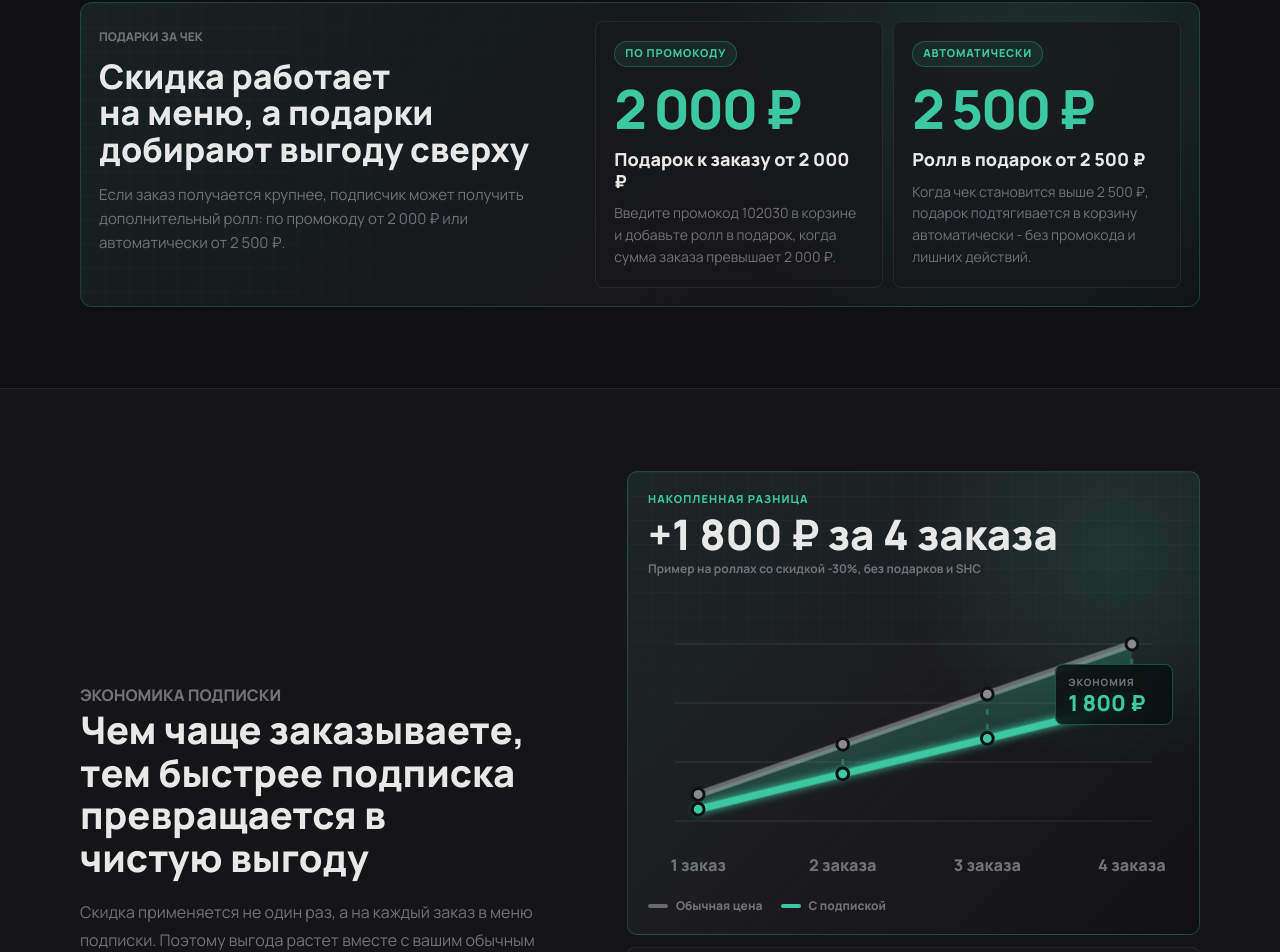
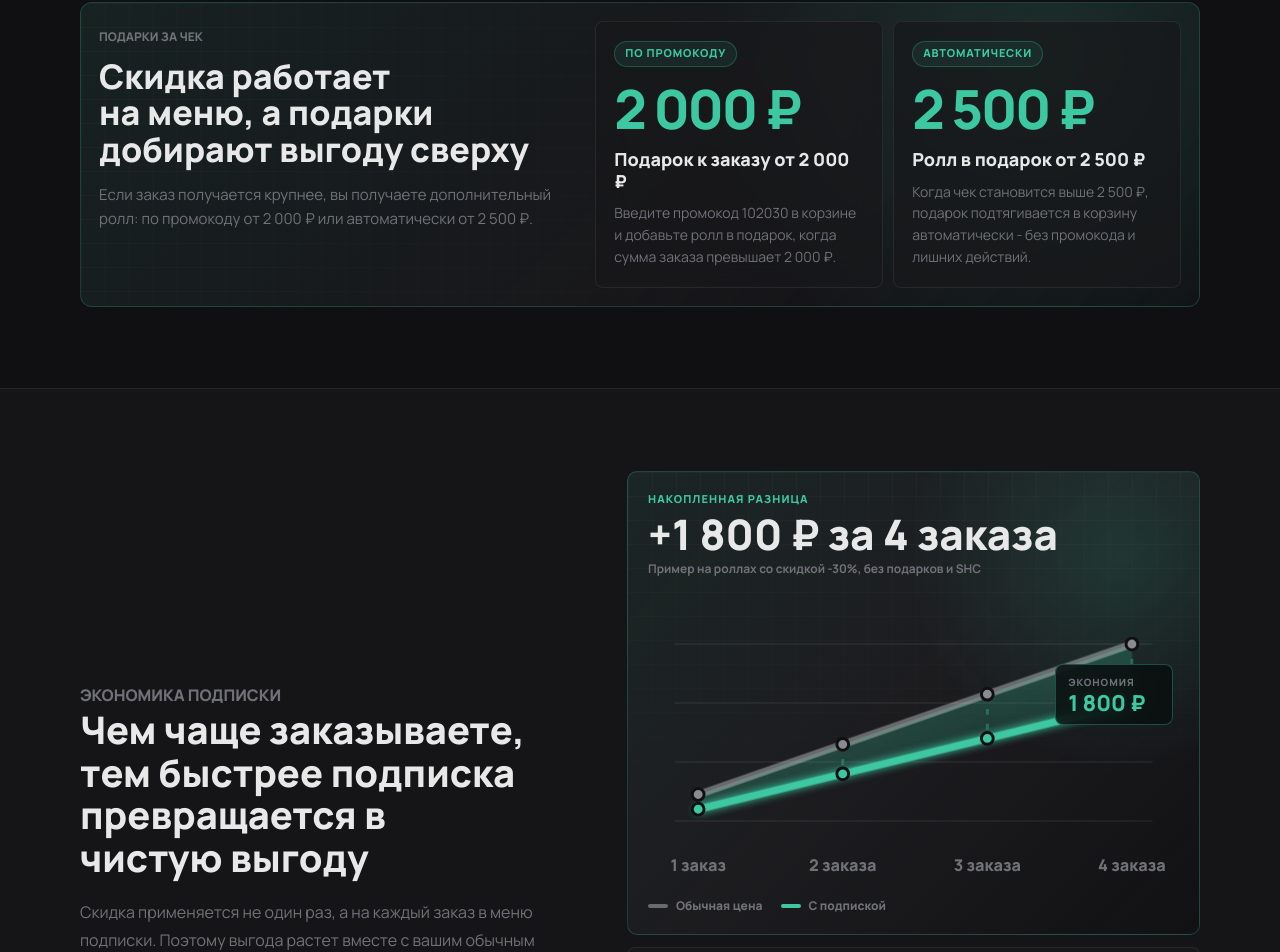
Before and after one commit to Roman72-186/miniapp-sushii, a React (Create React App) app: page / in a window 1280 px wide. Shown: the part 1135-2087 px from the top of the page. Built offline with nearby package versions, Linux system fonts and the light colour scheme.

Commit message:
Уточнить текст подарков за чек

```diff
--- a/src/LandingPage.js
+++ b/src/LandingPage.js
@@ -372,7 +372,7 @@ function LandingPage() {
             <div className="landing-order-gifts__copy">
               <p className="landing-section__eyebrow">Подарки за чек</p>
               <h3>Скидка работает на меню, а подарки добирают выгоду сверху</h3>
-              <p>Если заказ получается крупнее, подписчик может получить дополнительный ролл: по промокоду от 2 000 ₽ или автоматически от 2 500 ₽.</p>
+              <p>Если заказ получается крупнее, вы получаете дополнительный ролл: по промокоду от 2 000 ₽ или автоматически от 2 500 ₽.</p>
             </div>
             <div className="landing-order-gifts__cards">
               {orderGiftPerks.map((gift) => (
```
